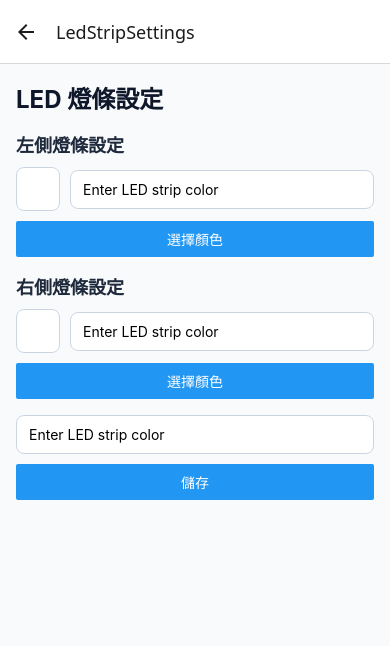
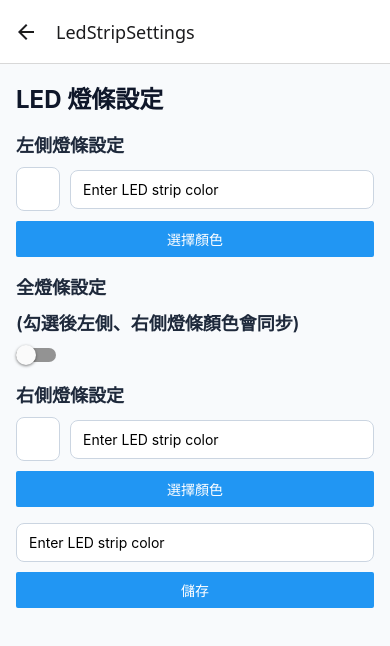
Before and after one commit to jason22432150/esp32_bluetooth, a React Native app in the folder mobile/: screen /LedStripSettings in a window 390 px wide. Shown: the top 646 px of the page. Built offline with nearby package versions, Linux system fonts and the light colour scheme; what react-native-ble-plx, react-native-worklets would draw is missing.

Commit message:
feat: mobile - 更新 LED 燈條設定頁面，新增燈條顏色同步功能，並調整狀態管理以支持左側和右側顏色配置

```diff
--- a/mobile/src/screens/LedStripSettingsScreen.tsx
+++ b/mobile/src/screens/LedStripSettingsScreen.tsx
@@ -7,15 +7,22 @@ import { useLedStripColorStore } from '../store/useLedStripColor';
 import { commonStyles as styles } from '../theme';
 import { SafeAreaView } from 'react-native-safe-area-context';
 import type { LedColorField, RootStackParamList } from '../navigation/types';
+import { Switch } from 'react-native-gesture-handler';
 
 /**
  * LED 燈條顏色設定頁
  * 分別設定左側、右側、全燈條顏色，並可開啟 ColorPicker 選色
  */
 export function LedStripSettingsScreen() {
-  const { ledStripColor, setLedStripColor } = useLedStripColorStore();
-  const [leftLedStripColor, setLeftLedStripColor] = useState('');
-  const [rightLedStripColor, setRightLedStripColor] = useState('');
+  const {
+    ledStripColor,
+    setLedStripColor,
+    leftLedStripColor,
+    setLeftLedStripColor,
+    rightLedStripColor,
+    setRightLedStripColor,
+  } = useLedStripColorStore();
+  const [isSynced, setIsSynced] = useState(false);
 
   const navigation =
     useNavigation<NativeStackNavigationProp<RootStackParamList>>();
@@ -35,12 +42,23 @@ export function LedStripSettingsScreen() {
 
     setters[colorField](selectedColor);
 
+    if (isSynced) {
+      setRightLedStripColor(leftLedStripColor);
+    }
+
     // 清除 params，避免重複套用
     navigation.setParams({
       selectedColor: undefined,
       colorField: undefined,
     });
-  }, [route.params, navigation]);
+  }, [
+    route.params,
+    navigation,
+    isSynced,
+    leftLedStripColor,
+    setLeftLedStripColor,
+    setRightLedStripColor,
+  ]);
 
   /**
    * 開啟 ColorPicker modal，並指定回寫欄位
@@ -52,10 +70,14 @@ export function LedStripSettingsScreen() {
     });
   };
 
-  const handleSave = () => {
+  /**
+   * 儲存設定
+   */
+  function handleSave() {
     setLeftLedStripColor(leftLedStripColor);
     setRightLedStripColor(rightLedStripColor);
-  };
+    navigation.goBack();
+  }
 
   return (
     <SafeAreaView style={styles.container}>
@@ -87,6 +109,22 @@ export function LedStripSettingsScreen() {
         </View>
 
         <View style={styles.section}>
+          <Text style={styles.sectionTitle}>全燈條設定</Text>
+          <Text style={styles.sectionTitle}>
+            (勾選後左側、右側燈條顏色會同步)
+          </Text>
+          <View style={styles.horizontalRow}>
+            <Switch
+              value={isSynced}
+              onValueChange={value => setIsSynced(value)}
+            />
+          </View>
+        </View>
+
+        <View
+          style={[styles.section, isSynced && { opacity: 0.4 }]}
+          pointerEvents={isSynced ? 'none' : 'auto'}
+        >
           <Text style={styles.sectionTitle}>右側燈條設定</Text>
           <View style={styles.horizontalRow}>
             <View
@@ -106,6 +144,7 @@ export function LedStripSettingsScreen() {
           </View>
           <Button
             title="選擇顏色"
+            disabled={isSynced}
             onPress={() => openColorPicker('right', rightLedStripColor)}
           />
         </View>
--- a/mobile/src/store/useLedStripColor.ts
+++ b/mobile/src/store/useLedStripColor.ts
@@ -2,10 +2,18 @@ import { create } from 'zustand';
 
 type LedStripColorStore = {
   ledStripColor: string;
+  leftLedStripColor: string;
+  rightLedStripColor: string;
   setLedStripColor: (ledStripColor: string) => void;
+  setLeftLedStripColor: (leftLedStripColor: string) => void;
+  setRightLedStripColor: (rightLedStripColor: string) => void;
 };
 
 export const useLedStripColorStore = create<LedStripColorStore>((set) => ({
   ledStripColor: '',
+  leftLedStripColor: '',
+  rightLedStripColor: '',
   setLedStripColor: (ledStripColor) => set({ ledStripColor }),
+  setLeftLedStripColor: (leftLedStripColor) => set({ leftLedStripColor }),
+  setRightLedStripColor: (rightLedStripColor) => set({ rightLedStripColor }),
 }));
```
Also changed, not shown: mobile/assets/app-icon-master.png (added), 20 other files (tests, documents, lock files or other folders).
